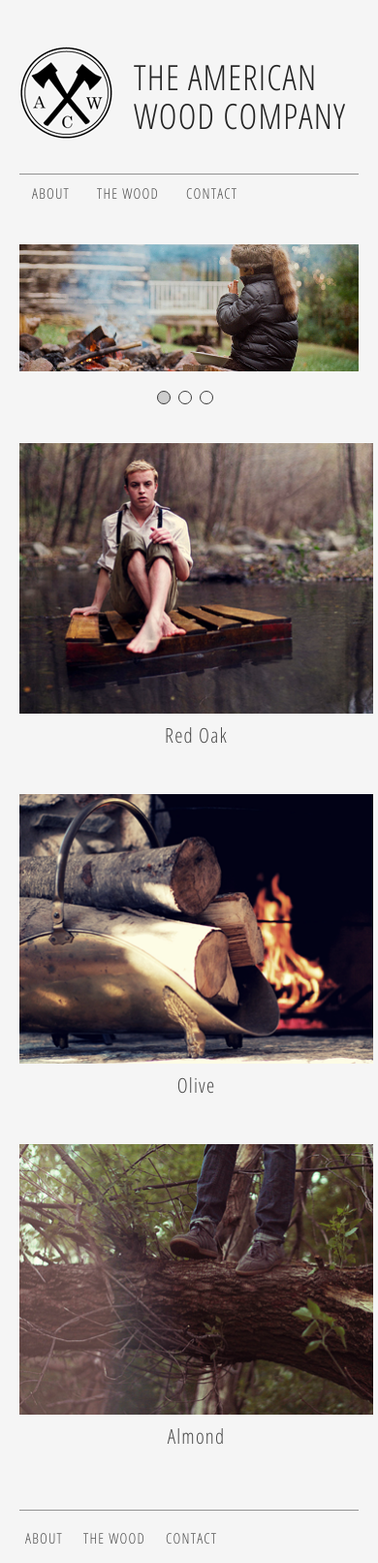
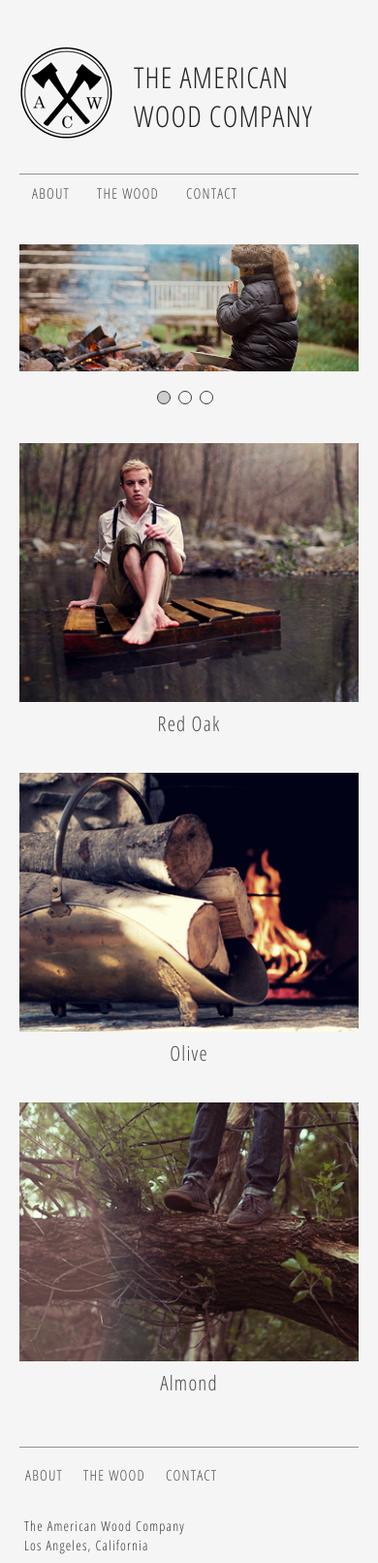
Before and after one commit to brianUX/awc, a PHP site: page / in a window 390 px wide. Shown: the top 1612 px of the page at 97% size. Run offline with PHP 8.4, Linux system fonts and the light colour scheme; some libraries are stand-ins or nearby versions.

Commit message:
320 fixes

```diff
--- a/scss/main.scss
+++ b/scss/main.scss
@@ -338,7 +338,7 @@
 				margin-top:-12px;
 			}
 			h1 {
-				font-size:36px;
+				font-size:30px;
 			}
 			h3 {
 				display:none;
@@ -358,8 +358,8 @@
 		.products {
 			margin:40px 0 15px;
 			.product {
-				margin: 0 auto 50px;
-				width: 365px;
+				margin: 0 auto 40px;
+				width: 100%;
 			}
 		}
 		.footer {
```
Also changed, not shown: css/main.css.
